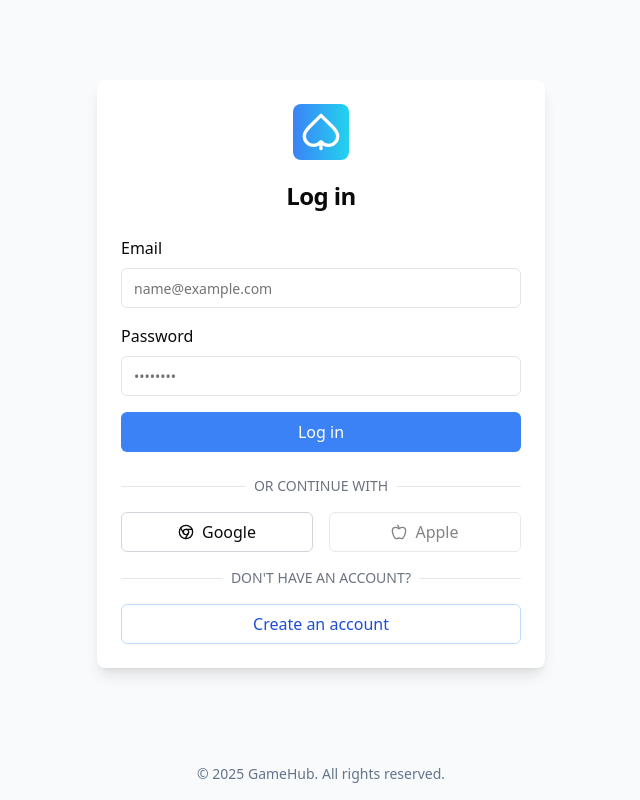
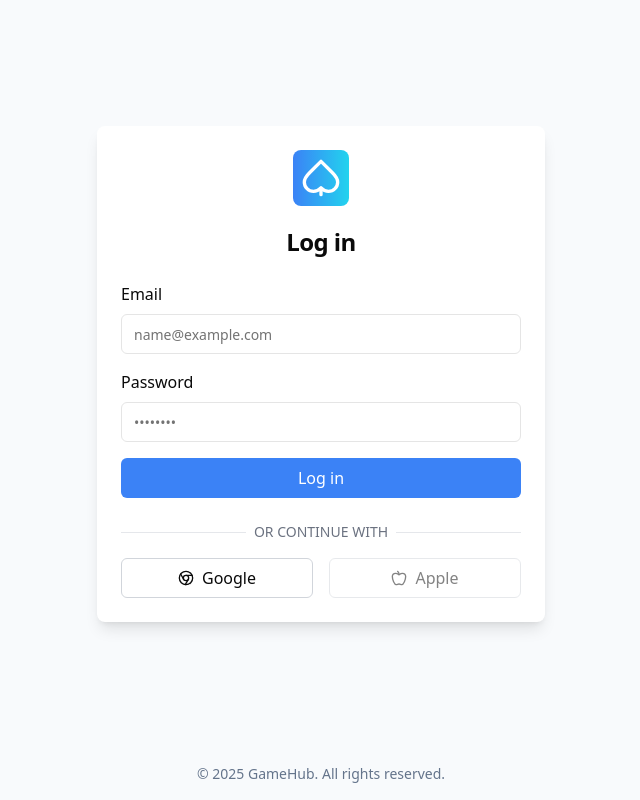
Before and after one commit to ArtSN7/GameHobWeb, a React (Vite) app in the folder frontend/: page / in a window 1280 px wide. Shown: the whole page, without its empty margins (319-959 px from the left). Built offline with nearby package versions, Linux system fonts and the light colour scheme.

Commit message:
updated login

```diff
--- a/frontend/src/pages/Auth/Login.jsx
+++ b/frontend/src/pages/Auth/Login.jsx
@@ -57,7 +57,9 @@ export default function LoginPage() {
       const { error } = await supabase.auth.signInWithOAuth({
         provider,
         options: {
-          redirectTo: `${window.location.origin}/`,
+          redirectTo: `${window.location.origin}/`, // https://game-hob-web.vercel.app
+
+          // go to the
         },
       });
 
@@ -218,7 +220,11 @@ function CardFooterComp({ isLoading, handleOAuthLogin }) {
           <span>Apple</span>
         </Button>
       </div>
-      <div className="relative w-full">
+
+
+      {/*
+
+            <div className="relative w-full">
         <div className="absolute inset-0 flex items-center">
           <div className="w-full border-t border-gray-200"></div>
         </div>
@@ -233,6 +239,8 @@ function CardFooterComp({ isLoading, handleOAuthLogin }) {
       >
         Create an account
       </Button>
+
+      */}
     </CardFooter>
   );
 }
```
